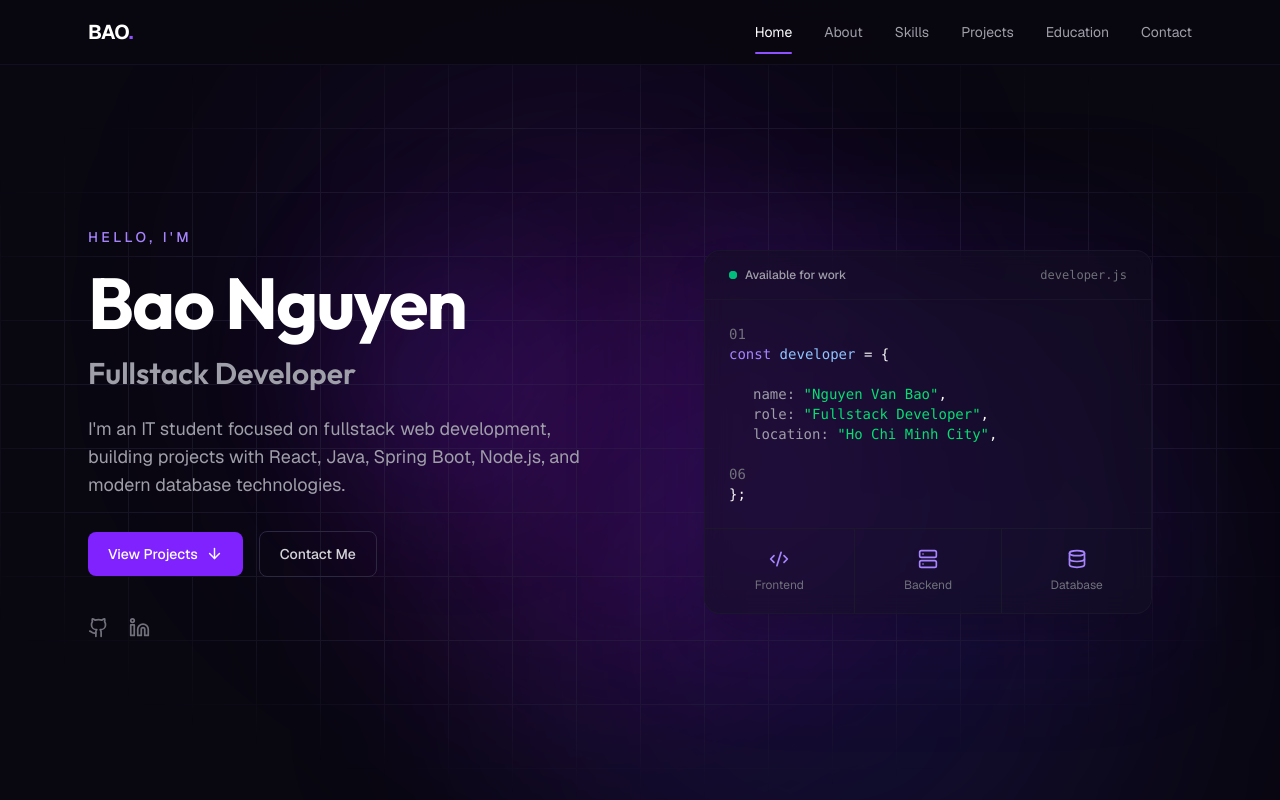
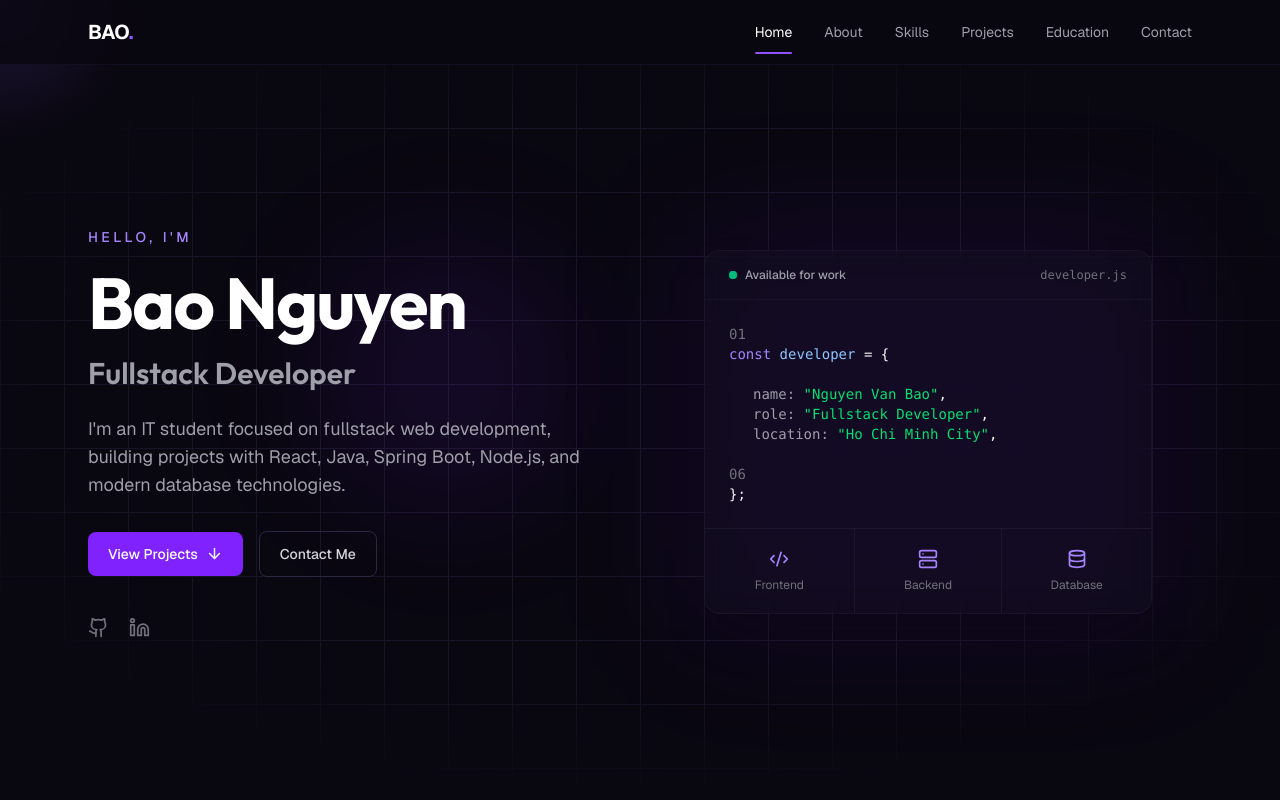
Before and after one commit to BaroNguyen11/Portfolio, a React (Vite) app: page / in a window 1280 px wide. Shown: the top 800 px of the page. Built offline with nearby package versions, Linux system fonts and the light colour scheme.

Commit message:
mouse effect + background

```diff
--- a/src/components/Background.jsx
+++ b/src/components/Background.jsx
@@ -1,15 +1,41 @@
-import React from "react";
+import React, { useEffect } from "react";
 
 const Background = () => {
+  const [mouse, setMouse] = React.useState({ x: 0, y: 0 });
+
+  useEffect(() => {
+    const handleMouseMove = (e) => {
+      setMouse({
+        x: (e.clientX / window.innerWidth) * 100,
+        y: (e.clientY / window.innerHeight) * 100,
+      });
+    };
+    window.addEventListener("mousemove", handleMouseMove);
+    return () => {
+      window.removeEventListener("mousemove", handleMouseMove);
+    };
+  }, []);
+
   return (
     <div className="fixed inset-0 -z-50 overflow-hidden bg-zinc-950 pointer-events-none">
       {/* Drifting Ambient Glowing Orbs */}
-      <div className="absolute inset-0 opacity-70">
+      {/* <div className="absolute inset-0 opacity-70">
         <div className="absolute top-[10%] left-[20%] h-140 w-140 rounded-full bg-violet-600/15 blur-[120px] animate-[float-slow_25s_infinite_ease-in-out]" />
         <div className="absolute top-[40%] right-[10%] h-160 w-160 rounded-full bg-indigo-600/20 blur-[130px] animate-[float-medium_30s_infinite_ease-in-out_2s]" />
         <div className="absolute bottom-[10%] left-[30%] h-120 w-120 rounded-full bg-fuchsia-600/15 blur-[100px] animate-[float-slow_20s_infinite_ease-in-out_5s]" />
-      </div>
-
+      </div> */}
+      <div
+        className="absolute inset-0 transition-all duration-400 delay-300"
+        style={{
+          background: `
+            radial-gradient(
+              circle 200px at ${mouse.x}% ${mouse.y}%,
+              rgba(139, 92, 246, 0.18),
+              transparent 70%
+            )
+          `,
+        }}
+      />
       {/* SVG Grid Overlay fading out at the screen edges */}
       <div
         className="absolute inset-0 opacity-45"
@@ -19,8 +45,10 @@ const Background = () => {
             linear-gradient(to bottom, var(--color-zinc-700) 1px, transparent 1px)
           `,
           backgroundSize: "4rem 4rem",
-          maskImage: "radial-gradient(ellipse 60% 50% at 50% 50%, #000 70%, transparent 100%)",
-          WebkitMaskImage: "radial-gradient(ellipse 60% 50% at 50% 50%, #000 70%, transparent 100%)"
+          maskImage:
+            "radial-gradient(ellipse 60% 50% at 50% 50%, #000 70%, transparent 100%)",
+          WebkitMaskImage:
+            "radial-gradient(ellipse 60% 50% at 50% 50%, #000 70%, transparent 100%)",
         }}
       />
     </div>
```
